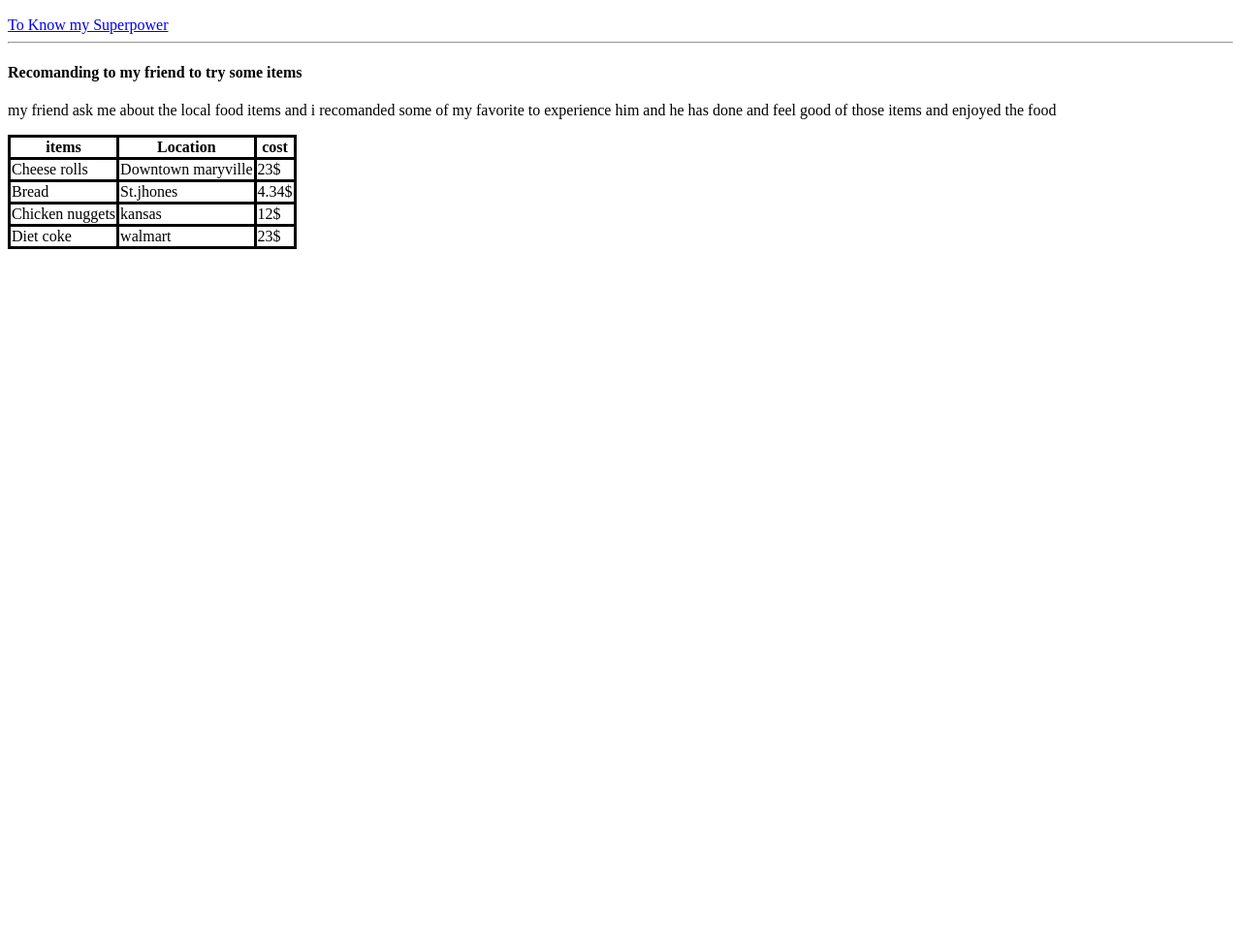
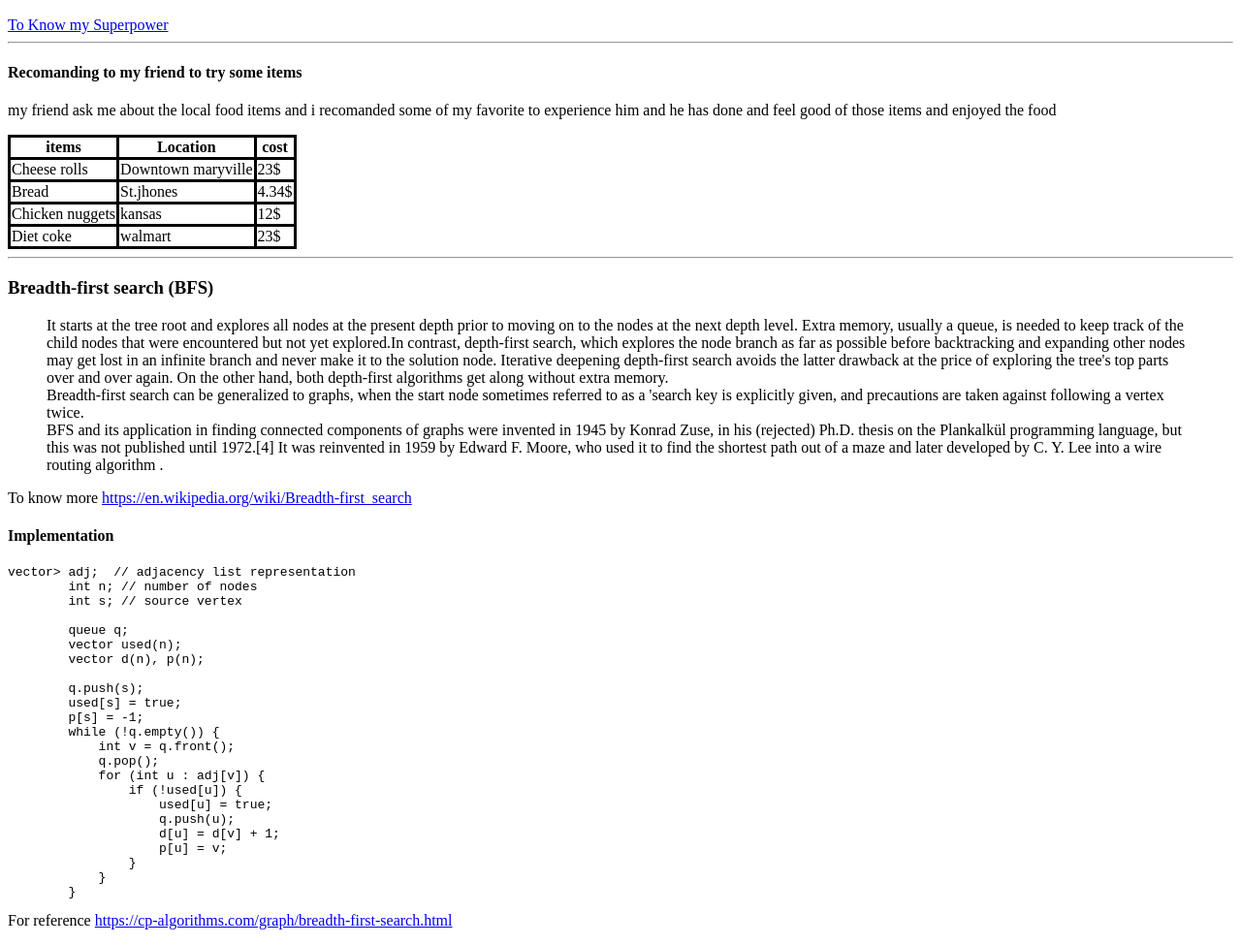
Before and after one commit to 44-563-WebApps-F21/webapps-f21-assignment-3-srinadhponugoti, a plain HTML site: page index.html in a window 1280 px wide. Shown: the part 500-1475 px from the top of the page at 97% size. Before the commit the page ends 800 px from the top, so only its background shows below. Drawn offline with Linux system fonts and the light colour scheme.

Commit message:
adding algorithm

```diff
--- a/index.html
+++ b/index.html
@@ -1,14 +1,18 @@
 <!DOCTYPE html>
 <html>
+
 <head>
     <title>Ponugoti</title>
     <style>
-    table,th,td{
+        table,
+        th,
+        td {
             border: solid black;
             border-collapse: collapse;
         }
     </style>
 </head>
+
 <body>
     <header>
         <h1>Srinadh Ponugoti</h1>
@@ -42,7 +46,8 @@
     <hr>
     <h4>Recomanding to my friend to try some items</h4>
     <p>
-        my friend ask me about the local food items and i recomanded some of my favorite to experience him and he has done and feel good of those items and enjoyed the food
+        my friend ask me about the local food items and i recomanded some of my favorite to experience him and he has
+        done and feel good of those items and enjoyed the food
     </p>
     <table>
         <tr>
@@ -52,7 +57,7 @@
         </tr>
         <tr>
             <td>Cheese rolls</td>
-            <td>Downtown maryville	</td>
+            <td>Downtown maryville </td>
             <td>23$</td>
         </tr>
         <tr>
@@ -74,5 +79,53 @@
 
 
     </table>
+    <hr>
+    <h3>Breadth-first search (BFS)</h3>
+    <p>
+    <blockquote>
+        It starts at the tree root and explores all nodes at the present depth prior to moving on to the nodes at the
+        next depth level. Extra memory, usually a queue, is needed to keep track of the child nodes that were
+        encountered but not yet explored.In contrast,  depth-first search, which explores the node branch as far
+        as possible before backtracking and expanding other nodes may get lost in an infinite branch and never make
+        it to the solution node. Iterative deepening depth-first search avoids the latter drawback at the price of
+        exploring the tree's top parts over and over again. On the other hand, both depth-first algorithms get along
+        without extra memory.
+        <br>
+        Breadth-first search can be generalized to graphs, when the start node sometimes referred to as a 'search
+        key is explicitly given, and precautions are taken against following a vertex twice.
+        <br>
+        BFS and its application in finding connected components of graphs were invented in 1945 by Konrad Zuse, in his
+        (rejected) Ph.D. thesis on the Plankalkül programming language, but this was not published until 1972.[4] It was
+        reinvented in 1959 by Edward F. Moore, who used it to find the shortest path out of a maze and later
+        developed by C. Y. Lee into a wire routing algorithm .
+    </blockquote>
+    To know more <a href="https://en.wikipedia.org/wiki/Breadth-first_search">https://en.wikipedia.org/wiki/Breadth-first_search</a>
+    <h4>Implementation</h4>
+    <pre>vector<vector<int>> adj;  // adjacency list representation
+        int n; // number of nodes
+        int s; // source vertex
+
+        queue<int> q;
+        vector<bool> used(n);
+        vector<int> d(n), p(n);
+
+        q.push(s);
+        used[s] = true;
+        p[s] = -1;
+        while (!q.empty()) {
+            int v = q.front();
+            q.pop();
+            for (int u : adj[v]) {
+                if (!used[u]) {
+                    used[u] = true;
+                    q.push(u);
+                    d[u] = d[v] + 1;
+                    p[u] = v;
+                }
+            }
+        }</pre>
+        For reference <a href="https://cp-algorithms.com/graph/breadth-first-search.html">https://cp-algorithms.com/graph/breadth-first-search.html</a>
+    </p>
 </body>
+
 </html>
```
Lines whose indentation alone changed are shown as unchanged.
